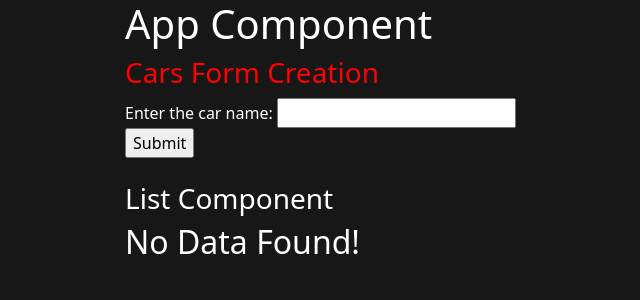
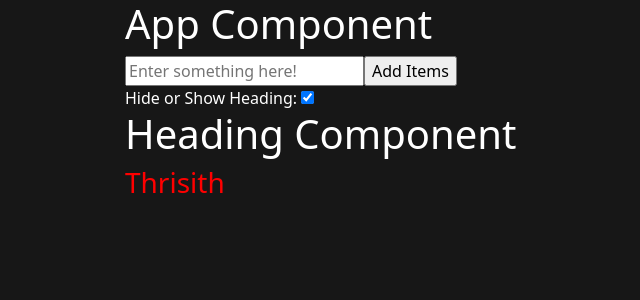
Before and after one commit to Thrisith/firstAngular, an Angular app: page / in a window 1280 px wide. Shown: the top 300 px of the page, without its empty margins (265-905 px from the left). Built offline with nearby package versions, Linux system fonts and the light colour scheme.

Commit message:
Sixth Push - OnInit, OnChanges, DoCheck, OnDestroy

```diff
--- a/src/app/app.component.html
+++ b/src/app/app.component.html
@@ -1,2 +1,9 @@
 <h1>App Component</h1>
-<app-list></app-list>
+<form action="" (ngSubmit)="addItems()">
+<input type="text" [(ngModel)]="inputValue" name="inputValue" placeholder="Enter something here!"/>
+<input type="submit" value="Add Items"/>
+<br/>
+<label>Hide or Show Heading: <input type="checkbox" [(ngModel)]="heading" name="headingShowOrHide"/></label>
+</form>
+<!-- <app-list></app-list> -->
+ <app-heading *ngIf="heading" [inputValuePass]="items"></app-heading>
--- a/src/app/app.component.ts
+++ b/src/app/app.component.ts
@@ -1,4 +1,4 @@
-import { Component } from '@angular/core';
+import { Component, OnChanges, SimpleChanges } from '@angular/core';
 
 @Component({
   selector: 'app-root',
@@ -6,6 +6,14 @@ import { Component } from '@angular/core';
   standalone: false,
   styleUrl: './app.component.css'
 })
-export class AppComponent {
-  title = 'Thrisith';
+export class AppComponent{
+  inputValue:string = '';
+  items:string[] = [];
+  heading = true;
+  addItems()
+  {
+    this.items.push(this.inputValue);
+    console.log(this.items);
+    this.inputValue="";
+  }
 }
--- a/src/app/app.module.ts
+++ b/src/app/app.module.ts
@@ -7,12 +7,14 @@ import { FormsModule } from '@angular/forms';
 import { SampleWorldComponent } from './sample-world/sample-world.component';
 import { FormComponent } from './form/form.component';
 import { ListComponent } from './list/list.component';
+import { HeadingComponent } from './heading/heading.component';
 
 @NgModule({
   declarations: [
     AppComponent,
     FormComponent,
-    ListComponent
+    ListComponent,
+    HeadingComponent
     // HelloWorldComponent,
     // SampleWorldComponent
   ],
--- /dev/null
+++ b/src/app/heading/heading.component.css
@@ -0,0 +1,3 @@
+h3{
+    color: red;
+}
--- /dev/null
+++ b/src/app/heading/heading.component.html
@@ -0,0 +1,2 @@
+<h1>Heading Component</h1>
+<h3>{{value.join("-")}}</h3>
--- /dev/null
+++ b/src/app/heading/heading.component.ts
@@ -0,0 +1,31 @@
+import { Component, Input, OnChanges, OnInit, SimpleChanges, DoCheck, OnDestroy } from '@angular/core';
+
+@Component({
+  selector: 'app-heading',
+  standalone: false,
+  templateUrl: './heading.component.html',
+  styleUrl: './heading.component.css'
+})
+export class HeadingComponent implements OnChanges,OnInit,DoCheck,OnDestroy{
+  @Input("inputValuePass") value:string[] =[];
+  noOfValues = 0;
+  ngOnChanges(changes: SimpleChanges): void {
+    console.log("OnChanges Called!");
+   }
+   ngOnInit(): void {
+    this.noOfValues = 1;
+    this.value.push("Thrisith");
+     console.log("ngOninit Inizialized!");
+   }
+   ngDoCheck(): void {
+     if(this.value.length > this.noOfValues)
+     {
+      console.log("Do Check Called!");
+      this.noOfValues++;
+      console.log("Changing the value", this.noOfValues);
+     }
+   }
+   ngOnDestroy(): void {
+     console.log("OnDestroy Called!");
+   }
+}
```
Also changed, not shown: 1 other file (tests, documents, lock files or other folders).
